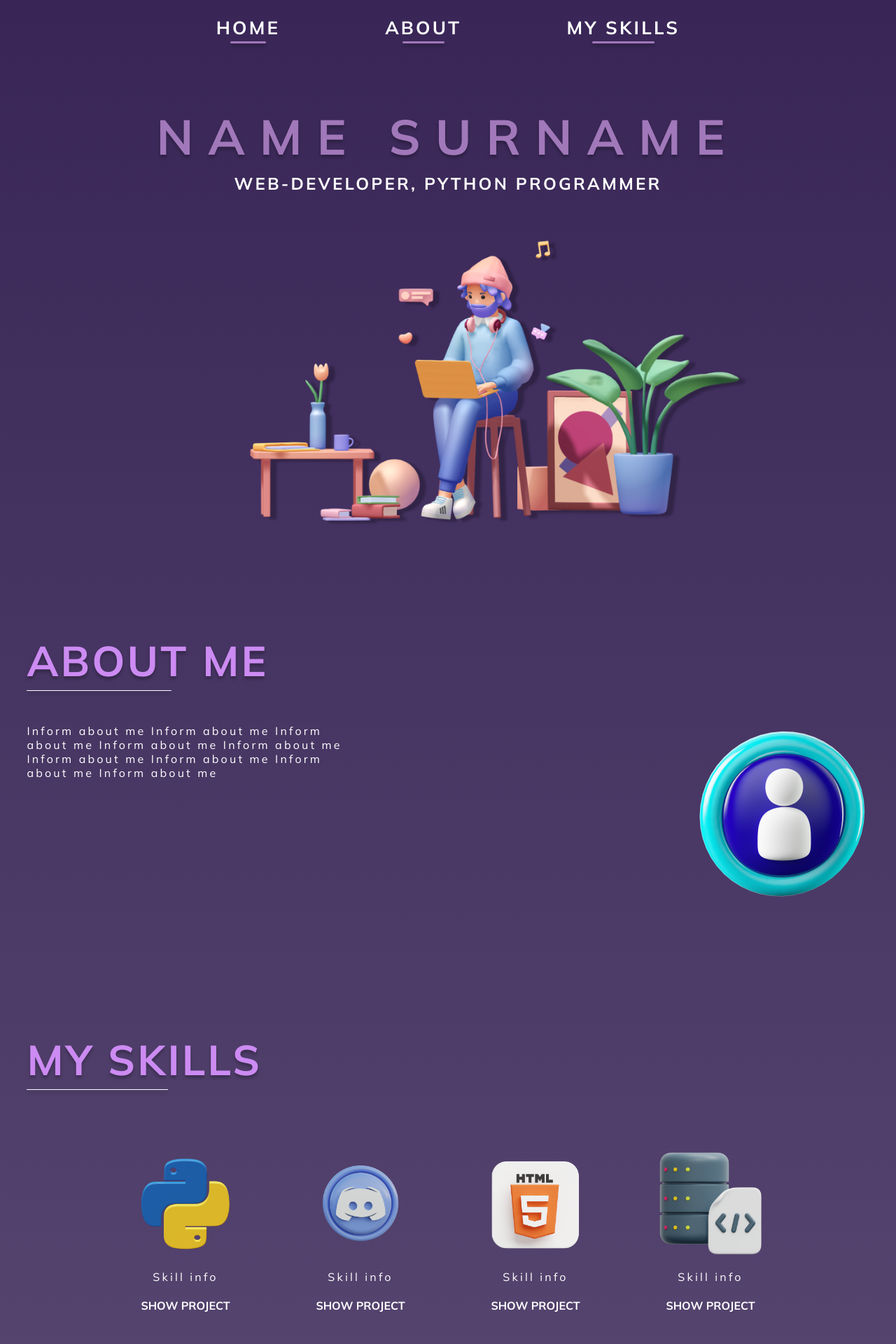
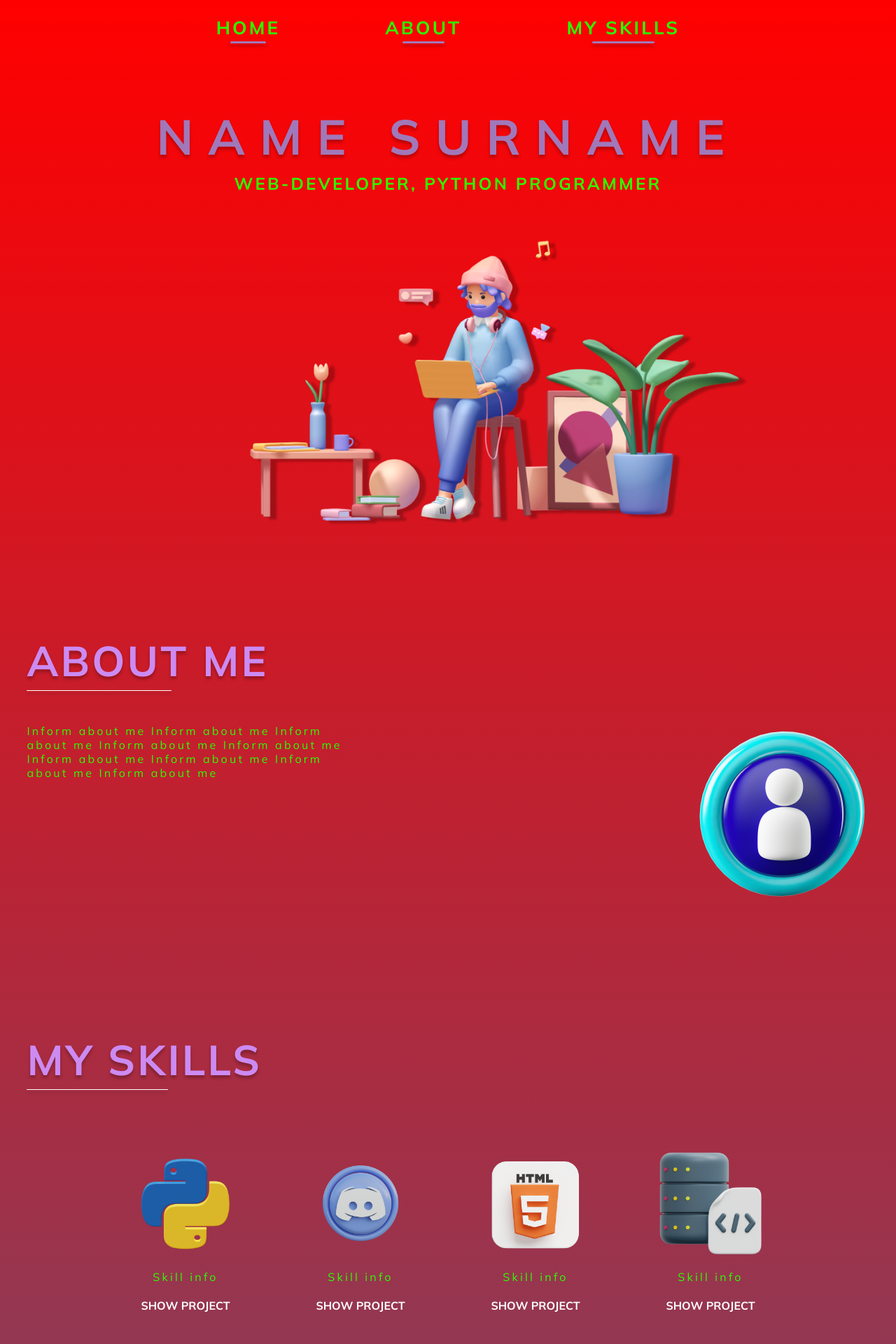
Before and after one commit to marat2008/portfolio, a Flask app: page / in a window 1280 px wide. Shown: the top 1920 px of the page at 70% size. Run offline with Flask 3, Linux system fonts and the light colour scheme.

Commit message:
Update style.css

```diff
--- a/static/css/style.css
+++ b/static/css/style.css
@@ -15,8 +15,8 @@ body {
   font-size: 16px;
   line-height: 20px;
   letter-spacing: 0.2em;
-  background: linear-gradient(180deg, #392657 0%, rgba(57, 38, 87, 0.8) 100%);
-  color: #ffffff;
+  background: linear-gradient(180deg, #ff0000 0%, rgba(57, 38, 87, 0.8) 100%);
+  color: #2bff00;
 }
 
 h1,
```
